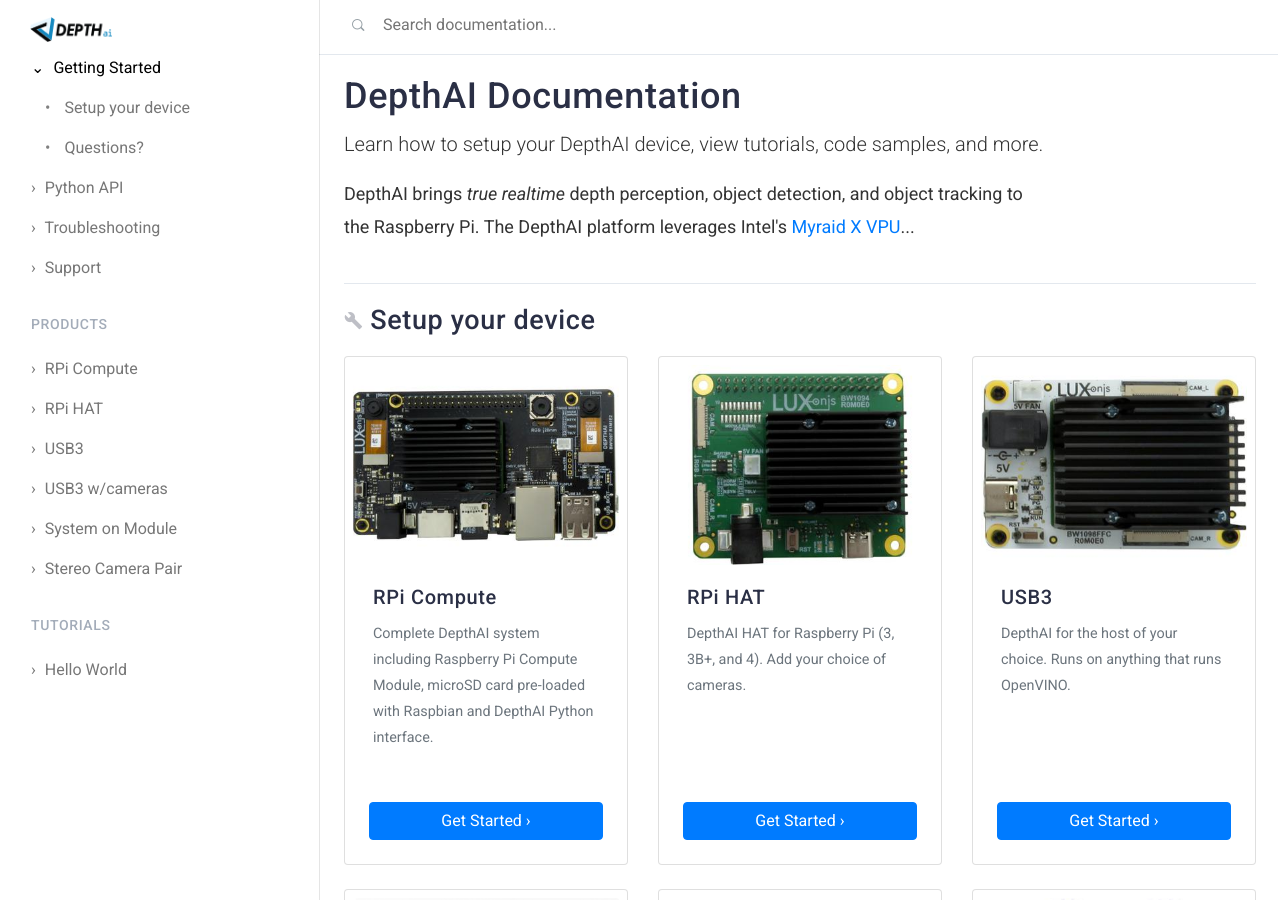
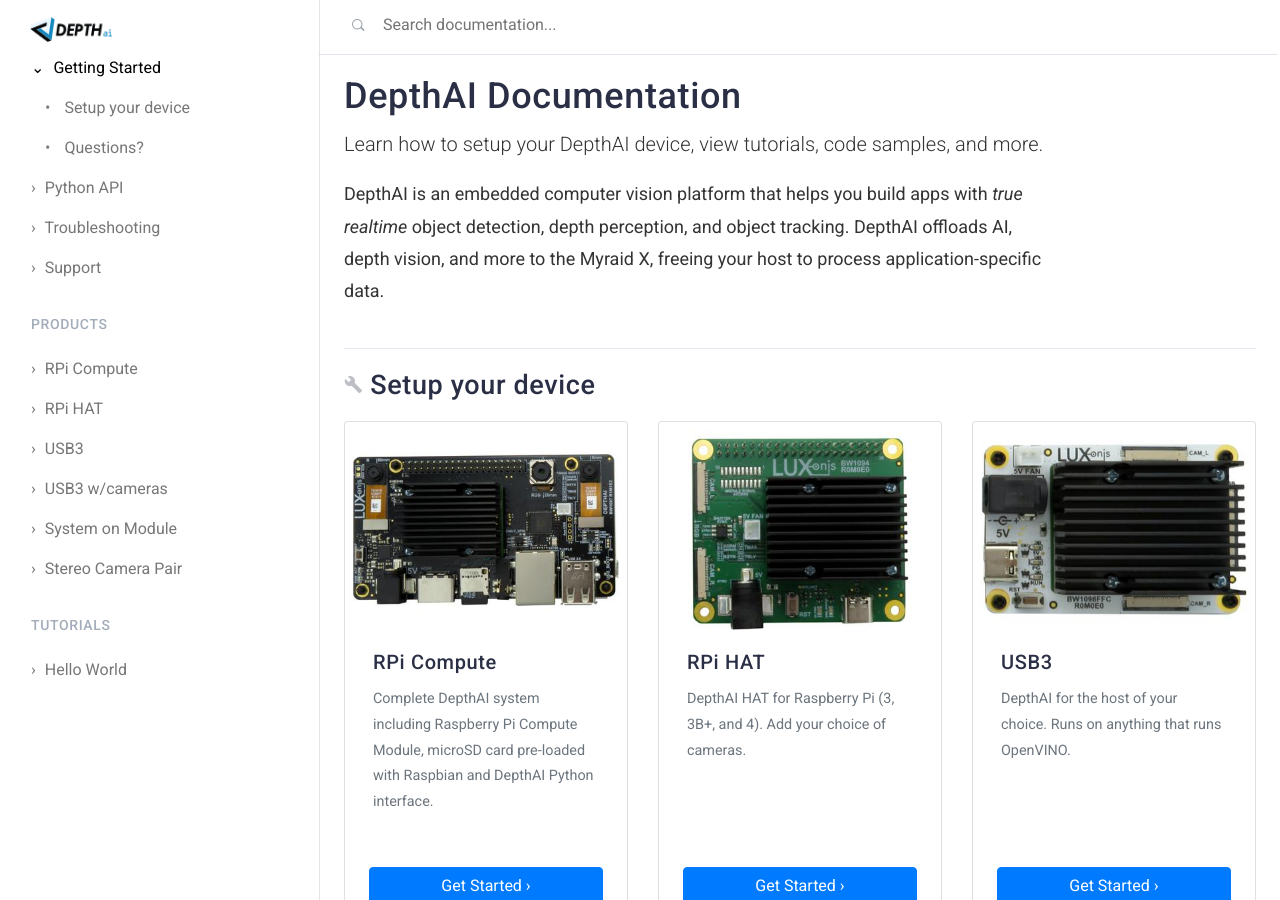
Before and after one commit to luxonis/depthai-docs-website, a Jekyll site: the page built from index.html, in a window 1280 px wide and 900 px high. Built offline with Jekyll 4.4.1, drawn with Linux system fonts in a browser that asks for light colours; nearby versions of some CDN libraries.

Commit message:
Flushed out intro

```diff
--- a/index.html
+++ b/index.html
@@ -11,7 +11,7 @@
 <p class="lead">Learn how to setup your DepthAI device, view tutorials, code samples, and more.</p>
 
 <p>
-  DepthAI brings <em>true realtime</em> depth perception, object detection, and object tracking to the Raspberry Pi. The DepthAI platform leverages Intel's <a href="https://www.movidius.com/MyriadX">Myraid X VPU</a>...
+  DepthAI is an embedded computer vision platform that helps you build apps with <em>true realtime</em> object detection, depth perception, and object tracking. DepthAI offloads AI, depth vision, and more to the Myraid X, freeing your host to process application-specific data.
 </p>
 
 <!-- <img src="/images/depthai-editions.jpg" alt="DepthAI Editions"> -->
```
